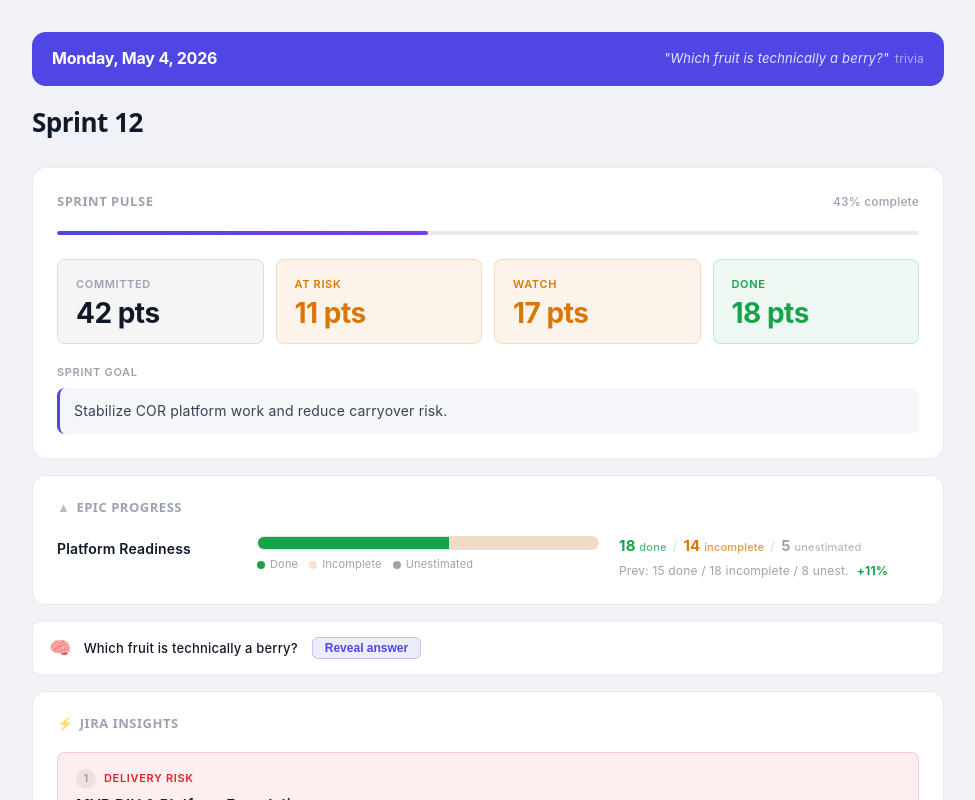
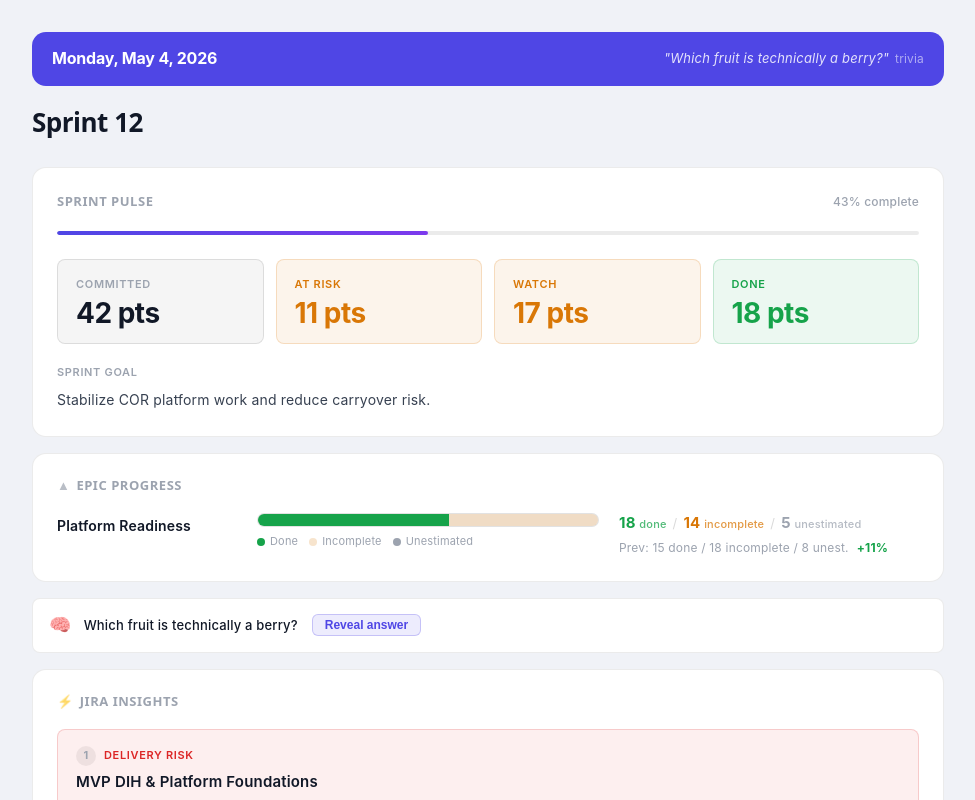
Before and after one commit to farahdotc/standup-app, a React (Vite) app: page / in a window 1280 px wide. Shown: the top 800 px of the page, without its empty margins (152-1127 px from the left). Built offline with nearby package versions, Linux system fonts and the light colour scheme.

Commit message:
Rich text editor for sprint goal; trivia rotation with reveal button

```diff
--- a/src/components/StandupCommandCenter.jsx
+++ b/src/components/StandupCommandCenter.jsx
@@ -338,11 +338,11 @@ export default function StandupCommandCenter() {
         {(editing || data.sprintGoal?.trim()) && (
           <div className="scc-goal">
             <span className="scc-field-label">Sprint Goal</span>
-            {editing ? (
-              <textarea className="scc-textarea" value={data.sprintGoal} onChange={(e) => update("sprintGoal", e.target.value)} />
-            ) : (
-              <p className="scc-goal-text">{data.sprintGoal}</p>
-            )}
+            <RichTextEditor
+              value={data.sprintGoal}
+              editing={editing}
+              onChange={(v) => update("sprintGoal", v)}
+            />
           </div>
         )}
       </section>
```
